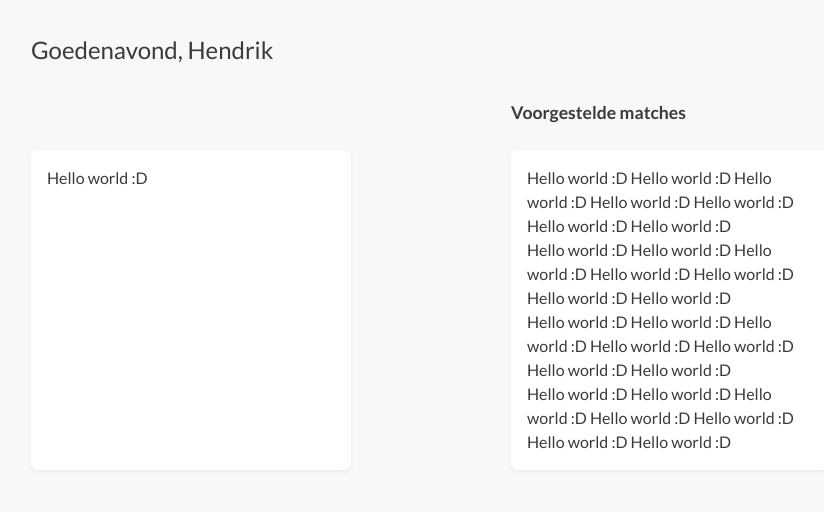
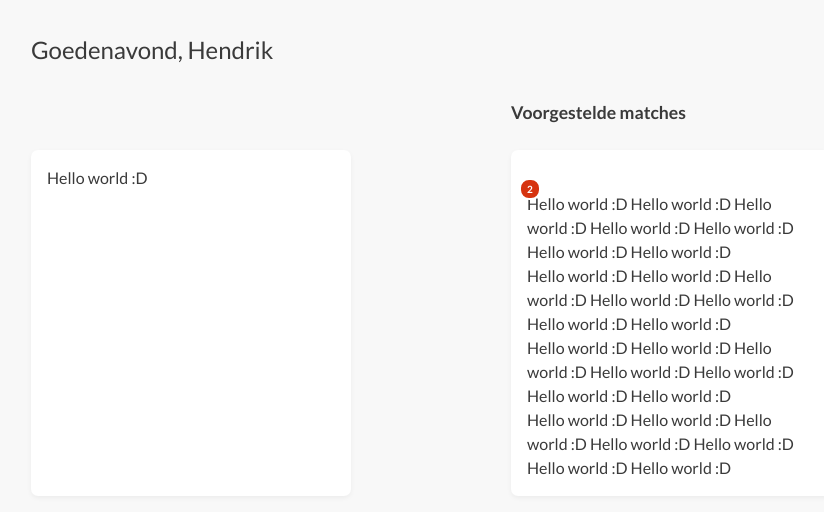
Before and after one commit to al3ksandrs/wailsalutem-digital-learning, a React app in the folder client/: page /student in a window 1280 px wide. Shown: the top 512 px of the page, without its empty margins (209-1033 px from the left). Built offline with nearby package versions, Linux system fonts and the light colour scheme; some icons are missing; the HTML template or start-up script is replaced by a standard one.

Commit message:
feat: Notification button component

```diff
--- a/client/package.json
+++ b/client/package.json
@@ -11,6 +11,7 @@
     "postinstall": "patch-package"
   },
   "dependencies": {
+    "@vscode/codicons": "^0.0.43",
     "react": "^19.1.1",
     "react-dom": "^19.2.1",
     "react-router-dom": "^7.10.1"
--- /dev/null
+++ b/client/src/components/NotificationButton.tsx
@@ -0,0 +1,40 @@
+import React from 'react';
+import '../css/notification-button.css';
+
+interface NotificationButtonProps {
+    count?: number;
+    darkMode?: boolean;
+    onClick?: () => void;
+}
+
+const NotificationButton: React.FC<NotificationButtonProps> = ({
+    count,
+    darkMode,
+    onClick
+}) => {
+
+    const showBadge = count! > 0;
+    const displayCount = count! > 99 ? '99+' : count;
+    const ariaLabel = showBadge
+        ? `Notifications (${count} new)`
+        : 'Notifications';
+
+    return (
+        <button
+            type="button"
+            className={`notification-btn-container ${darkMode ? 'mode-dark' : 'mode-light'}`}
+            onClick={onClick}
+            aria-label={ariaLabel}
+        >
+            <div className="codicon codicon-bell"></div>
+
+            {showBadge && (
+                <span className="notification-badge">
+                    {displayCount}
+                </span>
+            )}
+        </button>
+    );
+};
+
+export default NotificationButton;
--- /dev/null
+++ b/client/src/css/notification-button.css
@@ -0,0 +1,51 @@
+.notification-btn-container {
+    position: relative;
+    display: inline-flex;
+    align-items: center;
+    justify-content: center;
+    background: transparent;
+    border: none;
+    padding: 8px;
+    cursor: pointer;
+    transition: transform 0.1s ease;
+}
+
+.notification-btn-container:active {
+    transform: scale(0.95);
+}
+
+/* Codicon size */
+.notification-btn-container .codicon {
+    font-size: 30px !important;
+}
+
+.notification-btn-container.mode-light .codicon {
+    color: var(--color-text-main, #3A3A3A);
+}
+
+.notification-btn-container.mode-dark .codicon {
+    color: white;
+}
+
+.notification-badge {
+    position: absolute;
+    top: 2px;
+    right: 2px;
+    background-color: #D6330F;
+    color: white;
+    font-size: 10px;
+    font-weight: 700;
+    border-radius: 10px;
+    min-width: 18px;
+    height: 18px;
+    display: flex;
+    align-items: center;
+    justify-content: center;
+
+    border: 2px solid white;
+    box-sizing: content-box;
+}
+
+.notification-btn-container.mode-dark .notification-badge {
+    border-color: #333;
+}
--- a/client/src/main.tsx
+++ b/client/src/main.tsx
@@ -4,6 +4,7 @@ import { BrowserRouter } from 'react-router-dom'
 import App from './App.tsx'
 
 import 'bulma/css/bulma.min.css';
+import '@vscode/codicons/dist/codicon.css';
 import './css/index.css'
 
 ReactDOM.createRoot(document.getElementById('root')!).render(
--- a/client/src/pages/StudentMainPage.tsx
+++ b/client/src/pages/StudentMainPage.tsx
@@ -1,5 +1,6 @@
 import React from 'react';
 import ScreenLayout from '../components/ScreenLayout';
+import NotificationButton from '../components/NotificationButton';
 import '../css/student-main.css';
 
 const StudentMainPage: React.FC = () => {
@@ -14,6 +15,10 @@ const StudentMainPage: React.FC = () => {
             }
             rightContent={
                 <div className="student-page-placeholder">
+                    <div>
+                         <NotificationButton count={2} darkMode={false} />
+                    </div>
+
                     Hello world :D
                     Hello world :D
                     Hello world :D
```
Also changed, not shown: 1 other file (tests, documents, lock files or other folders).
